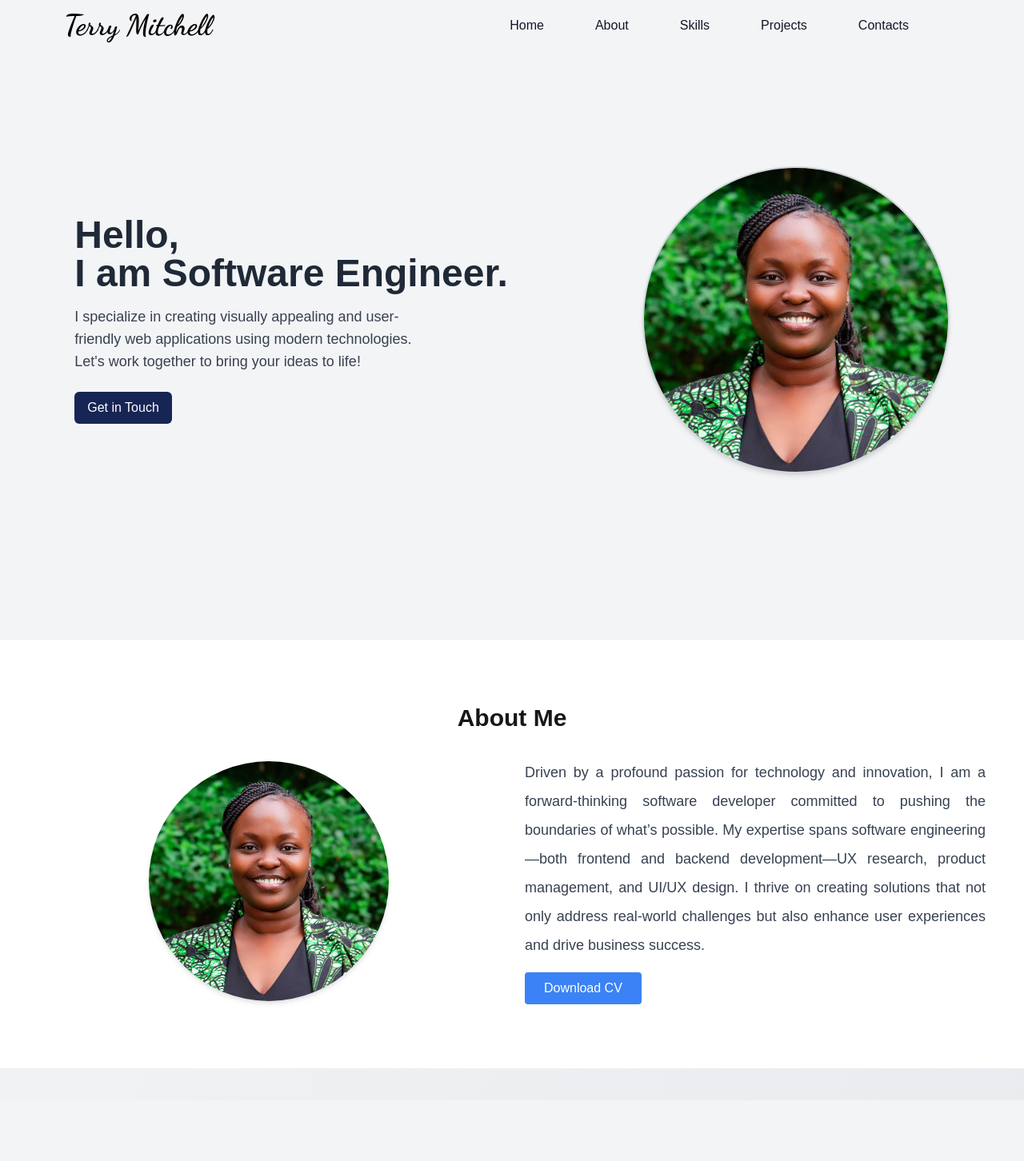
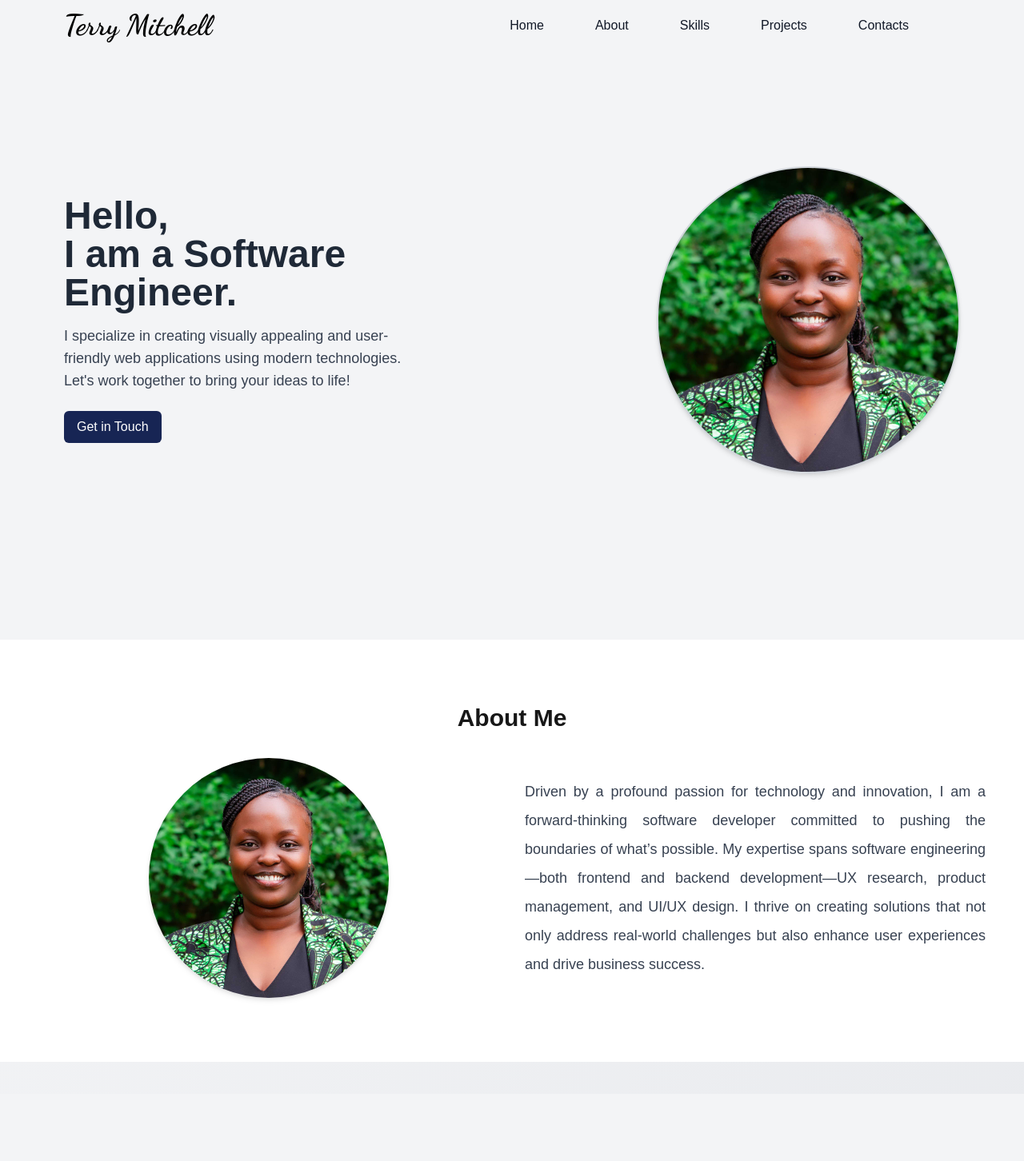
Before and after one commit to amukoaterry/Terry-s_Portfolio, a Next.js app: page / in a window 1280 px wide. Shown: the top 1452 px of the page at 80% size. Built offline with nearby package versions, Linux system fonts and the light colour scheme.

Commit message:
Made changes

```diff
--- a/src/app/components/About/index.tsx
+++ b/src/app/components/About/index.tsx
@@ -32,13 +32,13 @@ export default function About() {
               My expertise spans software engineering—both frontend and backend development—UX research, product management, and UI/UX design. I thrive on creating solutions
               that not only address real-world challenges but also enhance user experiences and drive business success.
             </p>
-            <a
+            {/* <a
               href="/images/Terry Mitchell-CV.pdf"
               download
               className="inline-block mt-4 px-6 py-2 text-white bg-blue-500 hover:bg-blue-600 rounded transition duration-300"
             >
               Download CV
-            </a>
+            </a> */}
           </motion.div>
         </div>
       </div>
--- a/src/app/components/Home/index.tsx
+++ b/src/app/components/Home/index.tsx
@@ -7,7 +7,7 @@ const LandingPage: React.FC = () => {
     <section className="flex flex-col md:flex-row items-center justify-center p-8 md:p-20 gap-8 md:gap-[15%] bg-gray-100 min-h-screen text-gray-800">
       <div className="text-center md:text-left">
         <h1 className="text-4xl md:text-5xl font-bold mb-4">
-          Hello,<br /> I am Software Engineer.<br />
+          Hello,<br /> I am a Software Engineer.<br />
         </h1>
         <p className="text-lg md:max-w-md mb-6 text-gray-700">
           I specialize in creating visually appealing and user-friendly web applications using modern technologies.
```
